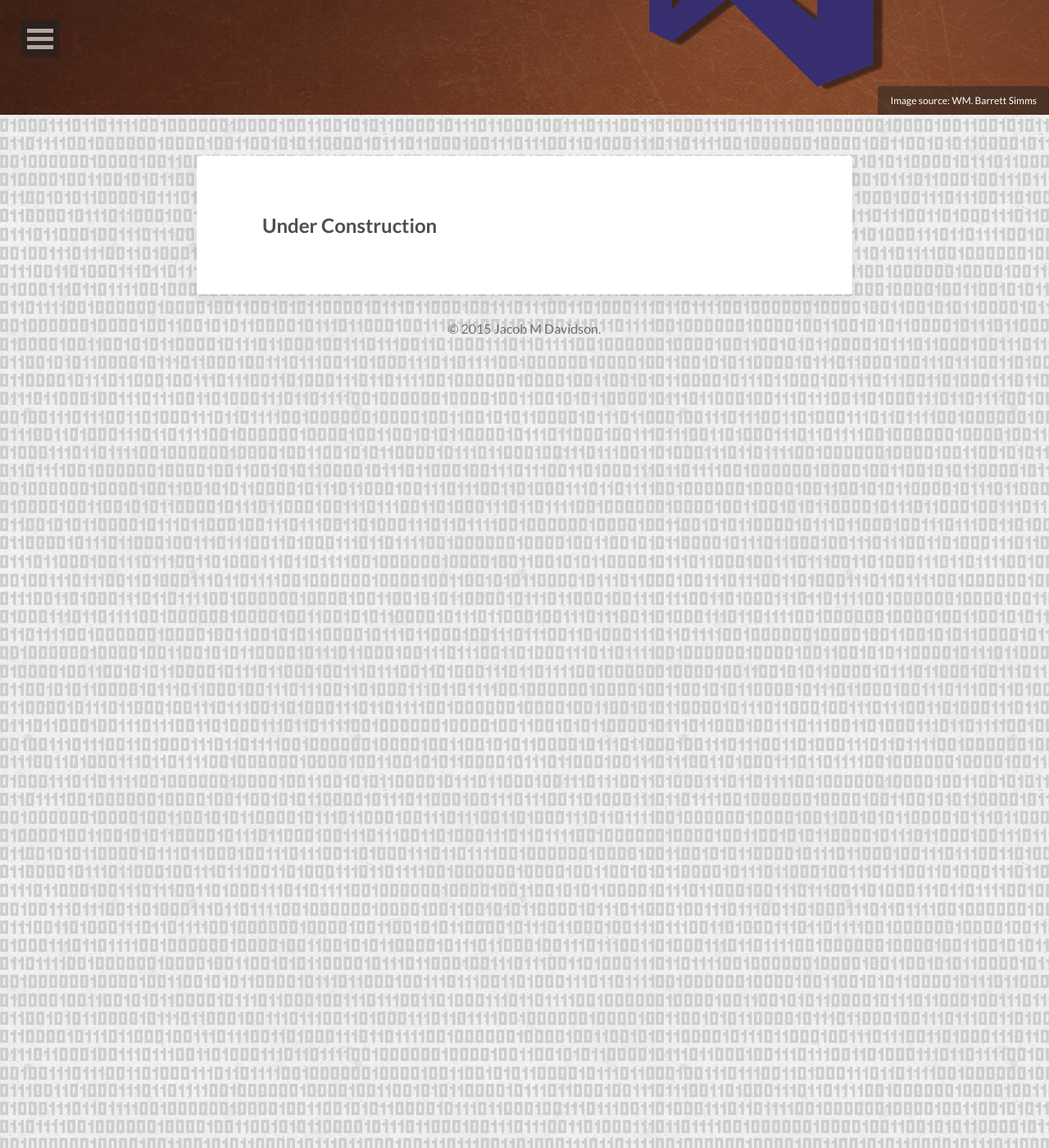
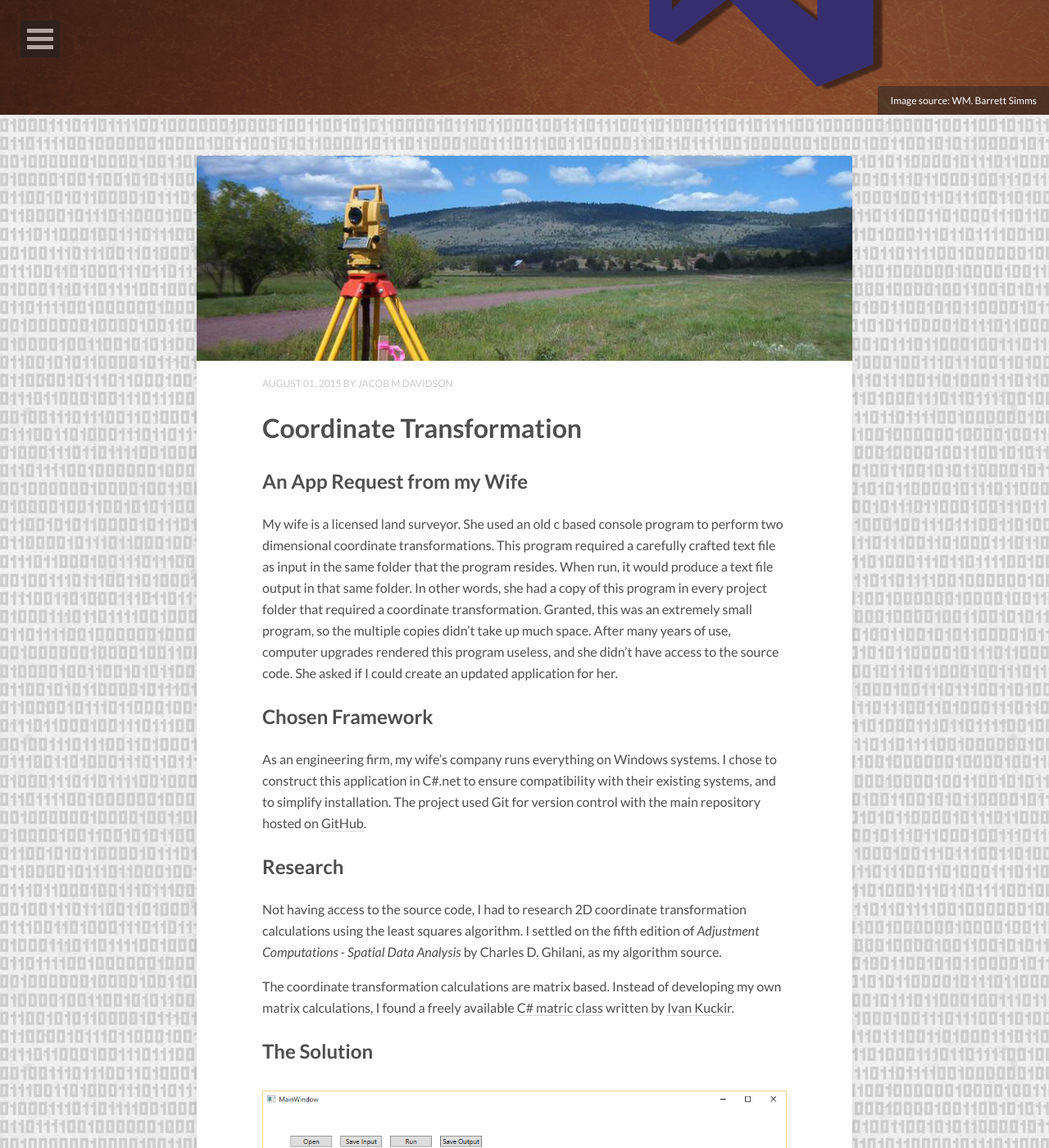
Before and after one commit to JacobMDavidson/JacobMDavidson.github.io, a Jekyll site: the page built from csharp-projects/index.html, in a window 1280 px wide and 1400 px high, scrolled down 260 px. Shown: the whole window at 82% size. Built offline with Jekyll 4.4.1, drawn with Linux system fonts in a browser that asks for light colours; nearby versions of some CDN libraries; some of the changed text lies outside the part shown.

Commit message:
Added the coordinate transformations post

```diff
--- /dev/null
+++ b/_posts/csharp/2015-08-01-coordinate-transformation.md
@@ -0,0 +1,43 @@
+---
+layout: post
+title: Coordinate Transformation
+description: "My wife is a licensed land surveyor. She used an old c based console program to perform two dimensional coordinate transformations. This program required a carefully crafted text file as input in the same folder that the program resides. When run, it would produce a text file output in that same folder. In other words, she had a copy of this program in every project folder that required a coordinate transformation. Granted, this was an extremely small program, so the multiple copies didn't take up much space. After many years of use, computer upgrades rendered this program useless, and she didn't have access to the source code. She asked if I could create an updated application for her."
+modified: 2015-08-01
+tags: [csharp]
+comments: false
+image:
+  feature: csharp/survey.png
+---
+
+## An App Request from my Wife
+
+My wife is a licensed land surveyor. She used an old c based console program to perform two dimensional coordinate transformations. This program required a carefully crafted text file as input in the same folder that the program resides. When run, it would produce a text file output in that same folder. In other words, she had a copy of this program in every project folder that required a coordinate transformation. Granted, this was an extremely small program, so the multiple copies didn't take up much space. After many years of use, computer upgrades rendered this program useless, and she didn't have access to the source code. She asked if I could create an updated application for her.
+
+## Chosen Framework
+
+As an engineering firm, my wife's company runs everything on Windows systems. I chose to construct this application in C#.net to ensure compatibility with their existing systems, and to simplify installation. The project used Git for version control with the main repository hosted on [GitHub](https://github.com/JacobMDavidson/Coordinate-Transformation/tree/master/CoordinateTransformation).
+
+## Research
+
+Not having access to the source code, I had to research 2D coordinate transformation calculations using the least squares algorithm. I settled on the fifth edition of *Adjustment Computations - Spatial Data Analysis* by Charles D. Ghilani, as my algorithm source.
+
+The coordinate transformation calculations are matrix based. Instead of developing my own matrix calculations, I found a freely available [C# matric class](https://github.com/darkdragon-001/LightweightMatrixCSharp) written by [Ivan Kuckir](http://blog.ivank.net).
+
+## The Solution
+
+<figure style="text-align: center">
+    <img src="{{ site.url }}/images/csharp/coordinate.png" alt="">
+</figure>
+
+The completed application employs a simple GUI with text editing capabilities. There are two text boxes side by side. The left text box displays the input, and the right text box provides the calculated output. The input uses the same form to ensure backward compatibility, but adds the ability to include comments. There are four actions:
+
+1. Open - Allows the user to browse for an input text file.
+2. Save Input - Allows the user to save any changes made to the input file.
+3. Run - Performs the 2D coordinate transformation and displays the output in the output text box.
+4. Save Output - Allows the user to save the output to a chosen location.
+
+## Improvements Over the Original Application
+
+Adding the GUI to allow the user to open existing input files, or create new input files, eliminates the need to copy the program to every project folder in which it is needed. The user can install the application to one location, and use it for every project. Adding comment capability greatly increases readability of the input file, reducing mistakes. Adding immediate error messages allows the user to quickly locate mistakes in the input file, and the built in editing capabilities allows the user to quickly correct those mistakes.
+
+Feel free to download the source code from [GitHub](https://github.com/JacobMDavidson/Coordinate-Transformation/tree/master/CoordinateTransformation).
--- a/about/index.md
+++ b/about/index.md
@@ -225,7 +225,7 @@ I’m a former structural engineer working on my master’s degree in computer s
       <td style="text-align: left"> </td>
     </tr>
     <tr>
-      <th style="text-align: left" colspan="2"><a href="{{ site.url }}/#/">Surveying Coordinate Transformation</a></th>
+      <th style="text-align: left" colspan="2"><a href="{{ site.url }}/coordinate-transformation/">Surveying Coordinate Transformation</a></th>
     </tr>
     <tr>
       <td style="text-align: left"><a href="https://github.com/JacobMDavidson/Coordinate-Transformation">Available on Github</a></td>
```
Also changed, not shown: images/csharp/coordinate.png (added), images/csharp/survey.png (added).
